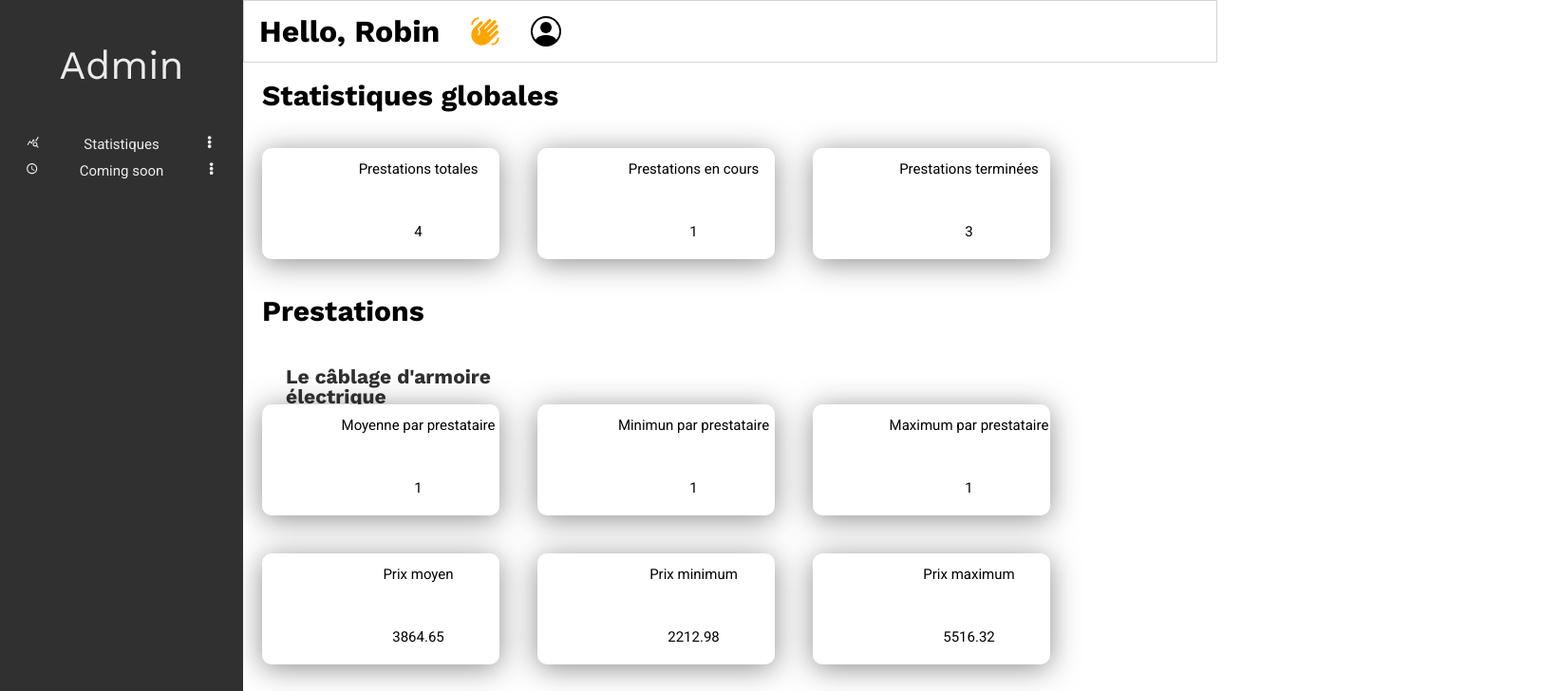
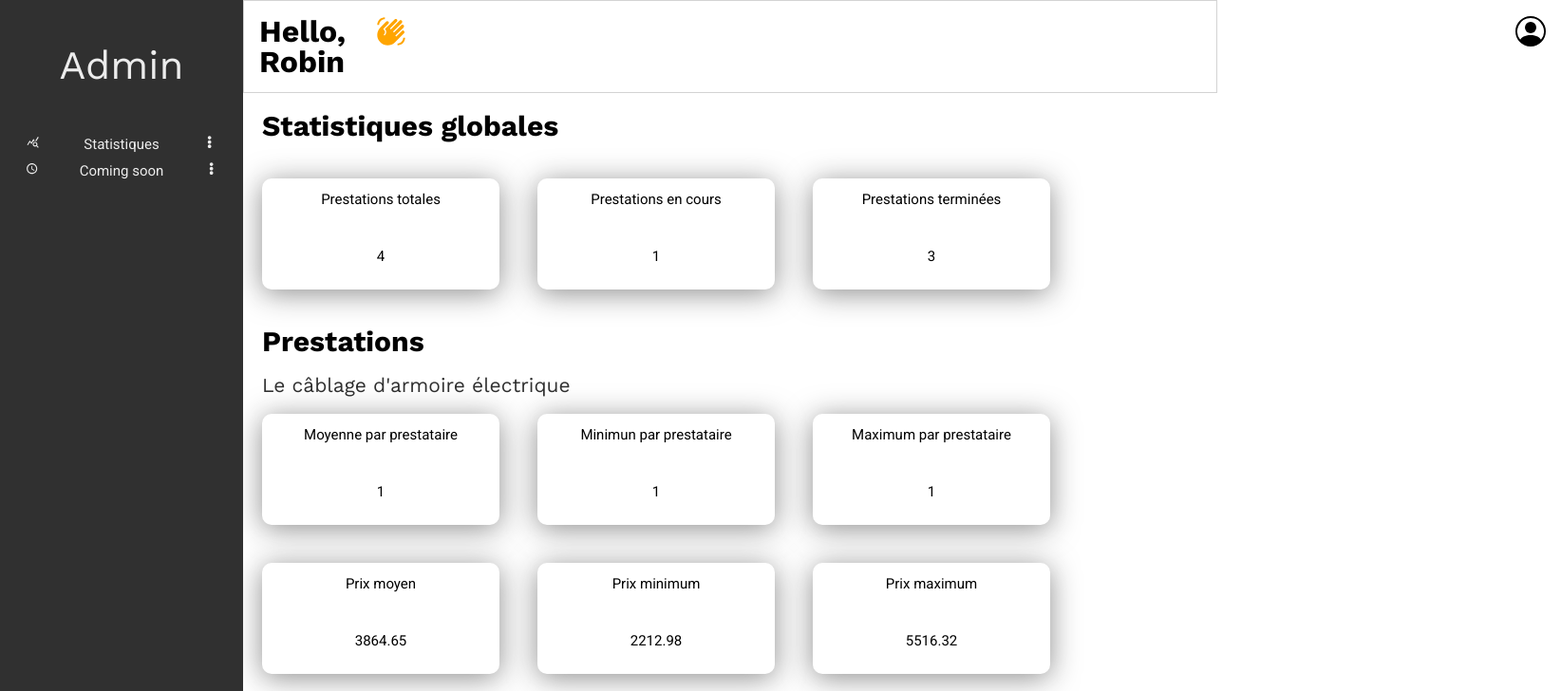
Before and after one commit to robinhotton/projet-fil-rouge_ib-formation, a React (Create React App) app: page /admin in a window 1280 px wide. Shown: the top 728 px of the page at 95% size, 1644 px wide, since content can reach past the window. Built offline with nearby package versions, Linux system fonts and the light colour scheme; data requests are answered from the project's data file.

Commit message:
agrandissemnt de la searchbar / fix: admin cards :bug:

```diff
--- a/src/commons/header/Header.tsx
+++ b/src/commons/header/Header.tsx
@@ -8,7 +8,9 @@ import { Link } from "react-router-dom";
 const Header: React.FC = () => {
   return (
     <header>
-      <p>logo</p>
+      <Link to="/">
+        <p className="pLink">logo</p>
+      </Link>
       <Link to="/prestation">
         <p className="pLink">prestations</p>
       </Link>
--- a/src/components/adminCard/AdminCard.scss
+++ b/src/components/adminCard/AdminCard.scss
@@ -1,19 +1,24 @@
 @import "../../assets/css/utils/fonts.scss";
 
-.Card {
+.AdminCard {
+  display: flex;
+  flex-direction: column;
   width: 250px;
   height: 117px;
 
-  background: #ffffff;
+  background: white;
   box-shadow: 0px 4px 30px rgba(30, 30, 30, 0.5);
   border-radius: 10px;
   margin-right: 50px;
   margin: 20px;
 }
 
-.Card p {
+.AdminCard p {
   margin: 15px;
+  text-align: center;
+  font-family: $roboto;
+  font-size: 15px;
 }
-.Card p:last-child {
+.AdminCard p:last-child {
   margin-top: 30px;
 }
--- a/src/components/adminCard/AdminCard.tsx
+++ b/src/components/adminCard/AdminCard.tsx
@@ -7,9 +7,9 @@ type AdminCardProps = {
 
 const AdminCard: React.FC<AdminCardProps> = ({ textCard, getCardData }) => {
   return (
-    <div className="Card">
-      <p className="contentCard center">{textCard}</p>
-      <p className="contentCard center">{getCardData}</p>
+    <div className="AdminCard">
+      <p>{textCard}</p>
+      <p>{getCardData}</p>
     </div>
   );
 };
--- a/src/components/adminCard/AdminCardsCategorie.scss
+++ b/src/components/adminCard/AdminCardsCategorie.scss
@@ -7,6 +7,9 @@
 
 .cardCategorie h2 {
   margin-left: 20px;
+  font-family: $worksans;
+  font-size: 21px;
+  color: $black;
 }
 
 .statsPrix,
--- a/src/components/adminCard/AdminCardsCategorie.tsx
+++ b/src/components/adminCard/AdminCardsCategorie.tsx
@@ -99,7 +99,7 @@ const AdminCardsCategorie: React.FC<AdminCardsCategorieProps> = ({
 
   return (
     <div className="cardCategorie">
-      <h2 className="titleCard">{nomCategorie}</h2>
+      <h2>{nomCategorie}</h2>
       <div className="statsNombre">
         <AdminCard
           textCard="Moyenne par prestataire"
--- a/src/components/adminCard/AdminCardsController.tsx
+++ b/src/components/adminCard/AdminCardsController.tsx
@@ -31,8 +31,9 @@ const AdminCardsController: React.FC = () => {
       <StatsGlobales allPrestations={prestations} />
       <h1 className="titlePrestationPage">Prestations</h1>
       <div className="allCategories">
-        {categories.map((categorie) => (
+        {categories.map((categorie, index) => (
           <CardsCategorie
+            key={index}
             nomCategorie={categorie.nom}
             prestationsDeLaCategorie={prestationsParCategories(categorie.nom)}
           />
--- a/src/components/adminHeader/AdminHeader.scss
+++ b/src/components/adminHeader/AdminHeader.scss
@@ -9,15 +9,15 @@
   margin: 0.5em;
 }
 
+.adminHeaderLogo {
+  display: flex;
+  justify-content: space-between;
+}
+
 .adminHeaderHand {
   color: orange;
 }
 
 .adminHeaderPerson {
+  margin-left: 36em;
 }
-
-.adminHeaderLogo {
-  display: flex;
-  flex-direction: row;
-  justify-content: space-between;
-}
--- a/src/components/prestation/AllPrestations.scss
+++ b/src/components/prestation/AllPrestations.scss
@@ -2,4 +2,5 @@
   display: flex;
   flex-direction: row;
   flex-wrap: wrap;
+  justify-content: center;
 }
--- a/src/components/searchbar/SearchBar.scss
+++ b/src/components/searchbar/SearchBar.scss
@@ -1,7 +1,7 @@
 @import "../../assets/css/utils/variables.scss";
 
-.searchbar {
-  width: 200px;
+.SearchBar {
+  width: 400px;
 }
 .SearchButton:hover {
   border: solid $light;
```
